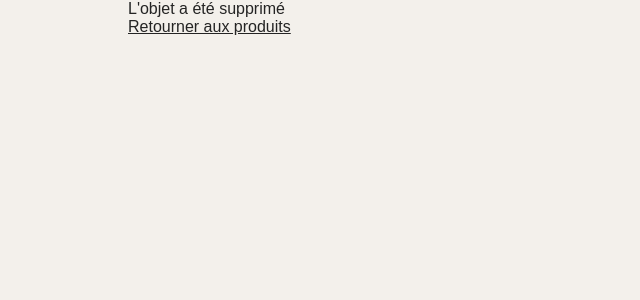
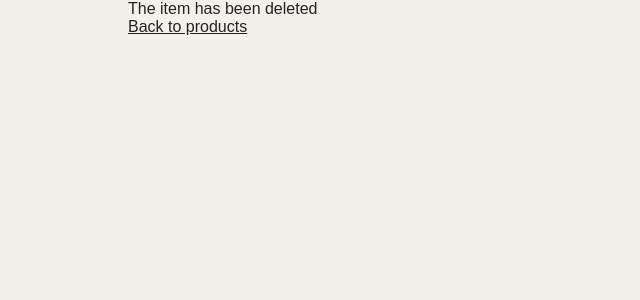
Before and after one commit to enas-elm/Django-CRUD, a Django app: page /product/delete/13/ in a window 1280 px wide. Shown: the top 300 px of the page, without its empty margins (0-640 px from the left). Run offline with Django 4.2, Linux system fonts and the light colour scheme; data comes from the database, SQL or seed files in the repository; data that the repository does not hold is empty.

Commit message:
Change text

```diff
--- a/product/templates/product/delete.html
+++ b/product/templates/product/delete.html
@@ -3,6 +3,6 @@
 
 
 
-<p>L'objet a été supprimé</p>
+<p>The item has been deleted</p>
 
-<a href="/product">Retourner aux produits</a>
+<a href="/product">Back to products</a>
```
Also changed, not shown: db.sqlite3.
